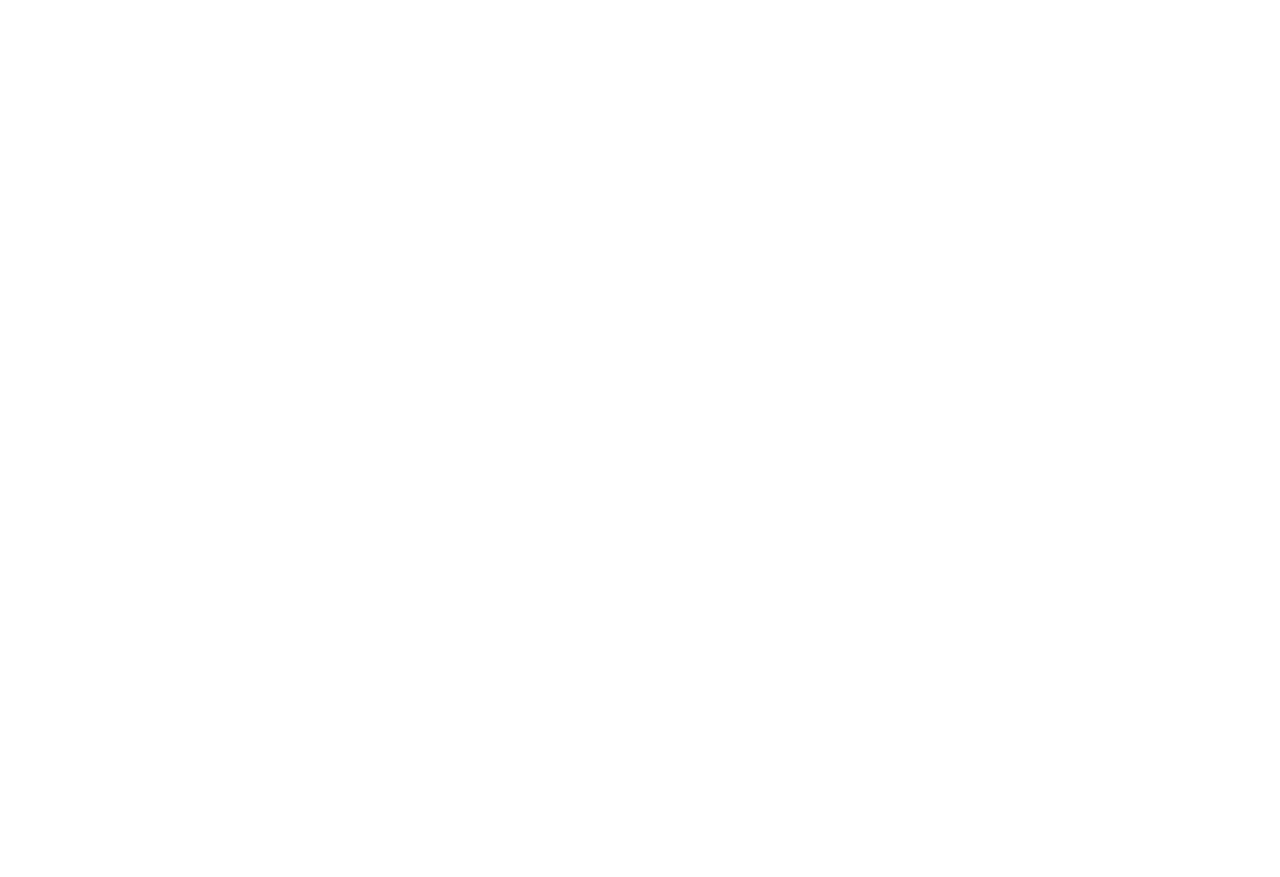
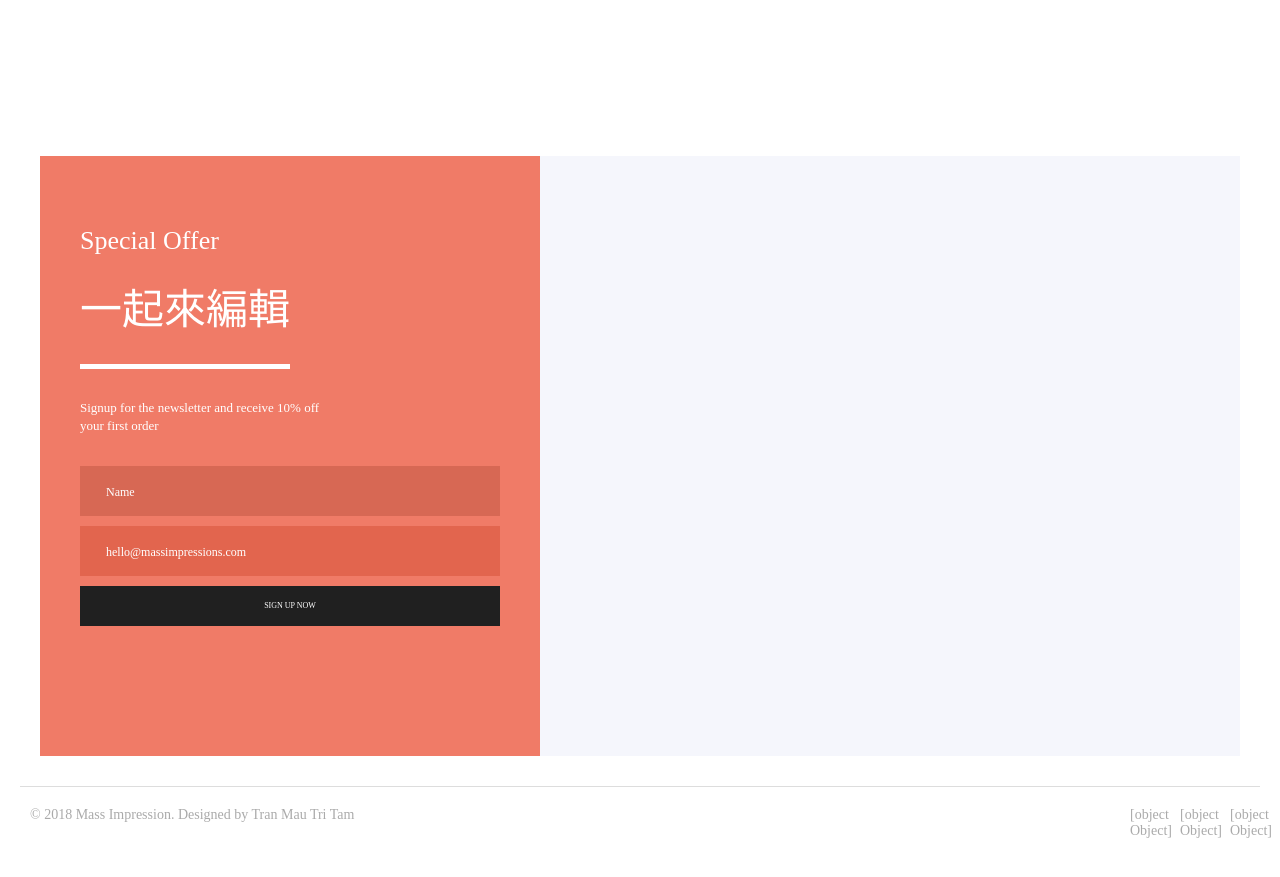
Before and after one commit to NCTU-SYNC/sync, a Next.js app: page / in a window 1280 px wide. Shown: the part 1682-2559 px from the top of the page. Before the commit the page ends 1761 px from the top, so only its background shows below. Built offline with nearby package versions, Linux system fonts and the light colour scheme.

Commit message:
Feat(layout): offer block

```diff
--- a/pages/index.tsx
+++ b/pages/index.tsx
@@ -1,13 +1,14 @@
 import React from 'react';
 import styled from 'styled-components';
 
-import Input from '~/modules/common/component/Input';
+import { InputGroup } from '~/modules/common/component/Input';
 import Button from '~/modules/common/component/Button';
 import Icon from '~/modules/common/component/Icon';
 import PostList from '~/modules/post/component/PostList';
 
 import Navbar from '~/modules/common/dumb/Navbar';
 import Footer from '~/modules/common/dumb/Footer';
+import OfferBlock from '~/modules/common/dumb/OfferBlock';
 
 import fake from '~/fake/post';
 
@@ -19,6 +20,11 @@
 const Content = styled.div`
   flex: 1;
   width: 60%;
+`;
+
+const Blank = styled.div`
+  width: 100%;
+  height: 200px;
 `;
 
 const StyledPostList = styled(PostList)`
@@ -33,7 +39,7 @@
   width: 100%;
 `;
 
-const StyledInput = styled(Input)`
+const StyledInput = styled(InputGroup)`
   flex-grow: 1;
   margin-right: 10px;
 `;
@@ -70,6 +76,8 @@
           </ToolBar>
         </SideBar>
       </Main>
+      <Blank/>
+      <Main><OfferBlock/></Main>
       <Footer/>
     </>
   );
--- a/src/modules/common/component/Input.tsx
+++ b/src/modules/common/component/Input.tsx
@@ -2,6 +2,12 @@
 import styled from 'styled-components';
 
 interface IProps {
+  className?: string;
+  placeholder?: string;
+  value?: string;
+}
+
+interface IGroupProps {
   className?: string;
   left?: React.ReactNode;
   right?: React.ReactNode;
@@ -15,6 +21,12 @@
 `;
 
 const StyledInput = styled.input`
+  margin: 0;
+  border: none;
+  outline: none;
+`;
+
+const InputInGroup = styled.input`
   flex: 1;
   margin: 0;
   border: none;
@@ -28,14 +40,16 @@
   }
 `;
 
-const Input = ({ className, left, right, ...props }: IProps) => {
+export const Input = (props: IProps) => (
+  <StyledInput {...props}/>
+);
+
+export const InputGroup = ({ className, left, right, ...props }: IGroupProps) => {
   return (
     <Main className={className}>
       {left}
-      <StyledInput {...props}/>
+      <InputInGroup {...props}/>
       {right}
     </Main>
   );
 };
-
-export default Input;
--- /dev/null
+++ b/src/modules/common/dumb/OfferBlock.tsx
@@ -0,0 +1,91 @@
+import React from 'react';
+import styled from 'styled-components';
+import { Input } from '../component/Input';
+import Button from '../component/Button';
+
+const Main = styled.div`
+  display: flex;
+  width: 100%;
+  height: 600px;
+`;
+
+const Body = styled.div`
+  display: flex;
+  flex-direction: column;
+  width: 500px;
+  padding: 40px;
+  background-color: ${props => props.theme.primary};
+  color: ${props => props.theme.justWhite};
+`;
+
+const Img = styled.div`
+  flex: 1;
+  height: 100%;
+  background-color: ${props => props.theme.imageBg};
+`;
+
+const Title = styled.div`
+  width: fit-content;
+  font-size: 42px;
+  font-weight: 500;
+  padding-bottom: 30px;
+  border-bottom: 5px solid ${props => props.theme.justWhite};
+`;
+
+const SubTitle = styled.div`
+  font-size: 26px;
+  margin: 30px 0;
+`;
+
+const Description = styled.div`
+  width: 240px;
+  margin: 30px 0;
+  line-height: 1.4;
+  font-size: 13px;
+`;
+
+const StyledInput = styled(Input)`
+  padding: 15px 25px;
+  margin-bottom: 10px;
+  color: ${props => props.theme.justWhite};
+  border: 1px solid transparent;
+
+  &::placeholder {
+    font-size: 12px;
+    color: ${props => props.theme.justWhite};
+  }
+
+  &:focus {
+    border-color: ${props => props.theme.justWhite};
+  }
+`;
+const Name = styled(StyledInput)`
+  background-color: rgb(215, 104, 84);
+`;
+
+const Email = styled(StyledInput)`
+  background-color: rgb(226, 101, 78);
+`;
+
+const StyledButton = styled(Button)`
+  padding: 15px 25px;
+  background-color: rgb(32, 32, 32);
+  font-size: 8px;
+  color: ${props => props.theme.justWhite};
+`;
+
+const OfferBlock = () => (
+  <Main>
+    <Body>
+      <SubTitle>Special Offer</SubTitle>
+      <Title>一起來編輯</Title>
+      <Description>Signup for the newsletter and receive 10% off your first order</Description>
+      <Name placeholder='Name'/>
+      <Email placeholder='hello@massimpressions.com'/>
+      <StyledButton>SIGN UP NOW</StyledButton>
+    </Body>
+    <Img/>
+  </Main>
+);
+
+export default OfferBlock;
```
